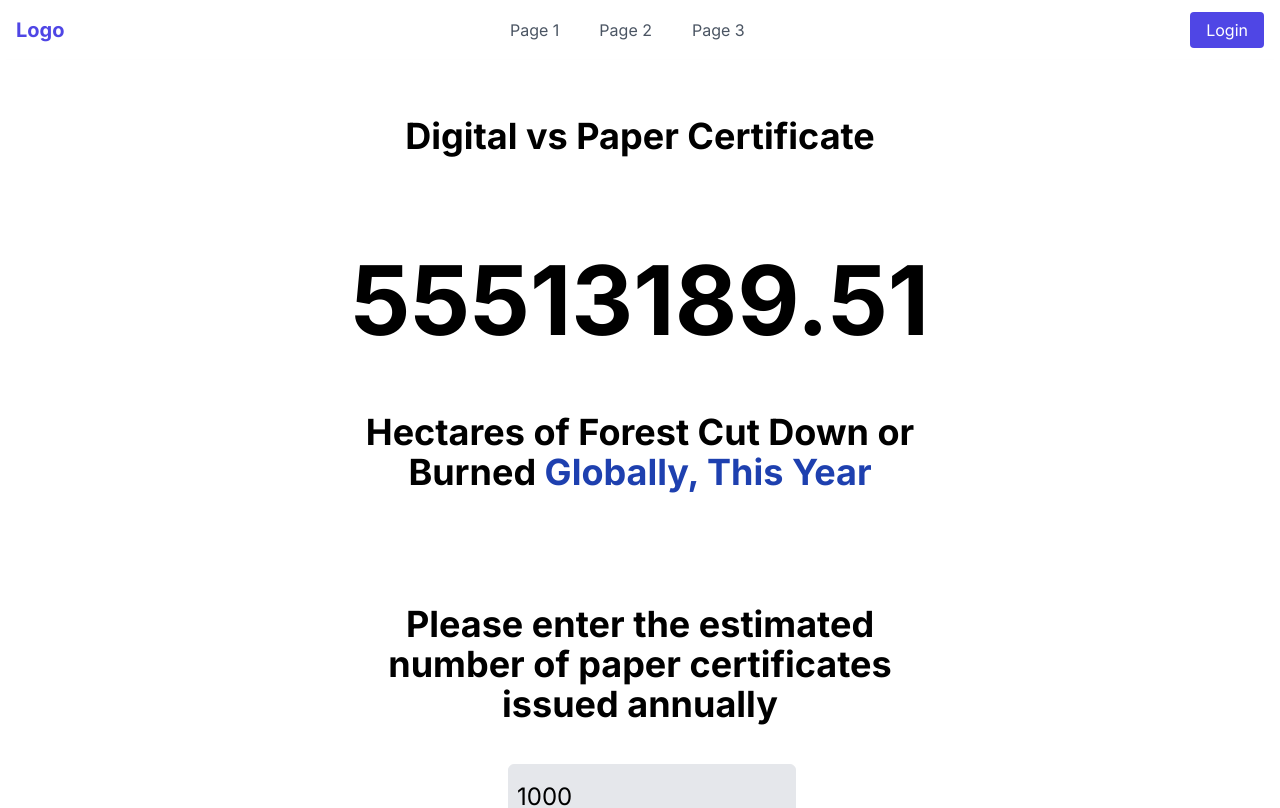
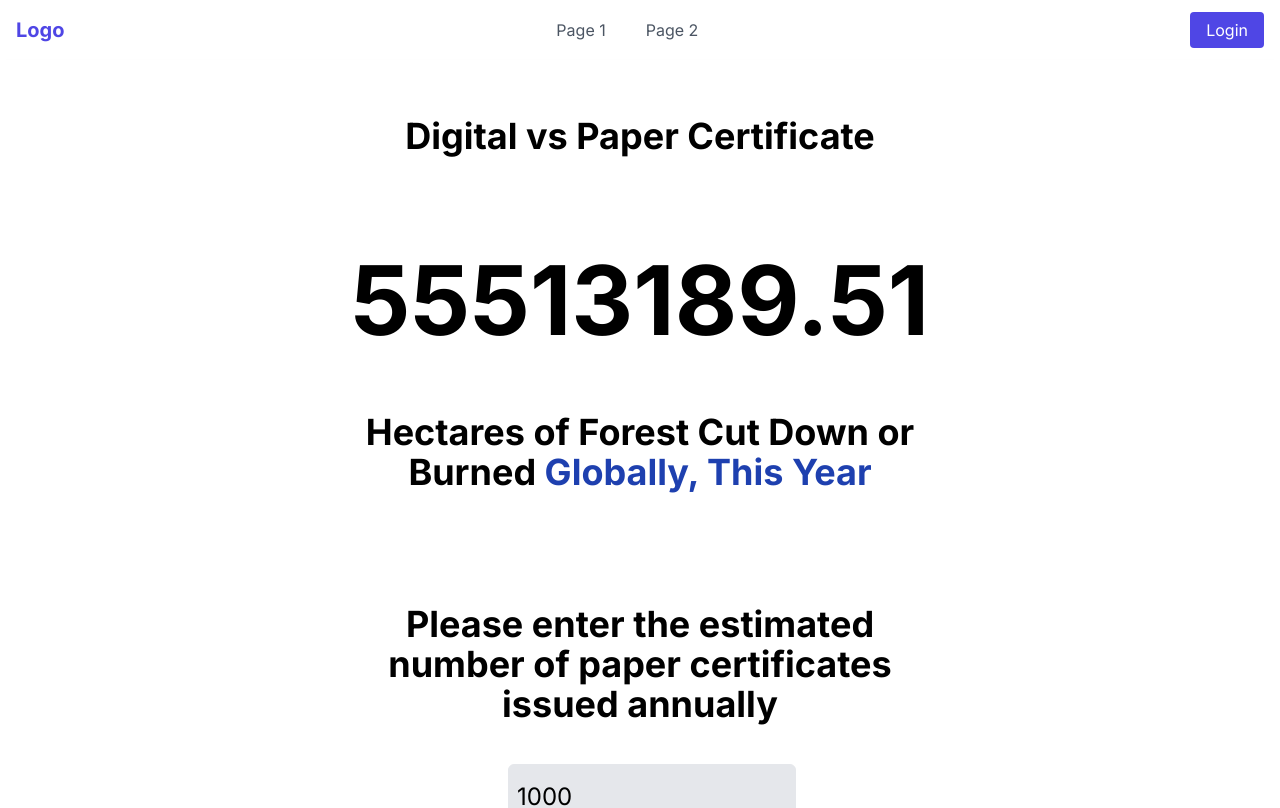
Before and after one commit to arazaq917/environment-calculator, a Next.js app: page / in a window 1280 px wide. Shown: the top 808 px of the page. Built offline with nearby package versions, Linux system fonts and the light colour scheme.

Commit message:
basic functionality added

```diff
--- a/src/app/header.js
+++ b/src/app/header.js
@@ -22,11 +22,6 @@ const Header = () => {
                           Page 2
                         </span>
                     </Link>
-                    <Link href="#">
-                        <span className="cursor-pointer text-gray-600 hover:text-indigo-600 transition duration-300">
-                          Page 3
-                        </span>
-                    </Link>
                 </div>
                 <Link href="#">
                   <span
```
